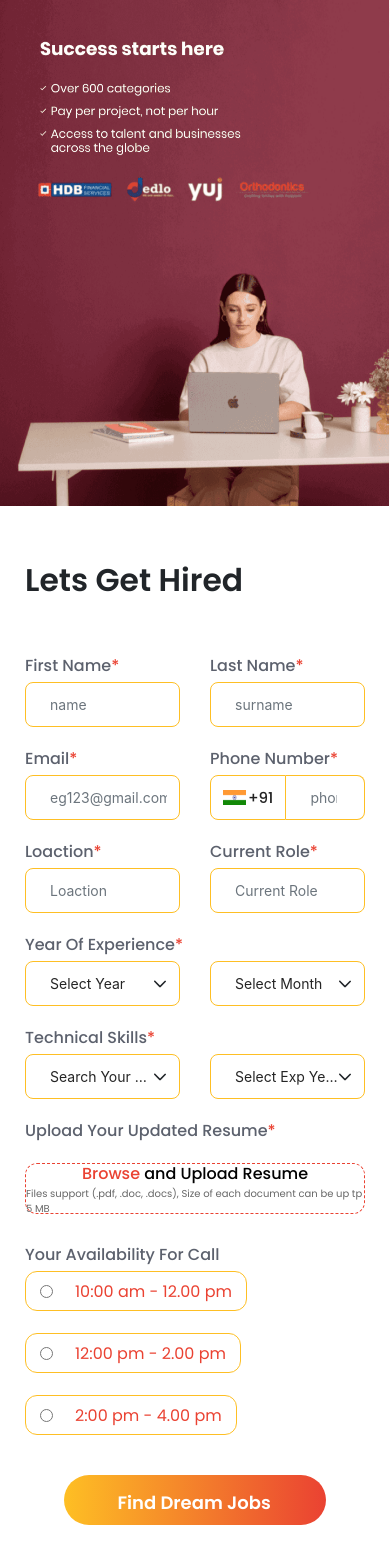
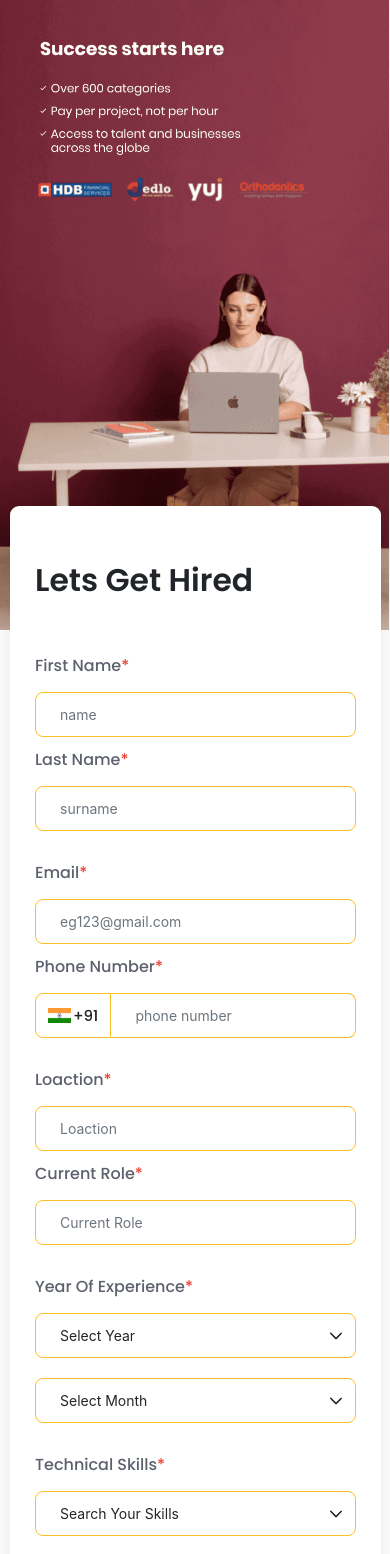
Before and after one commit to AryanShukla108/coder, a React (Create React App) app: page /job in a window 390 px wide. Shown: the top 1554 px of the page. Built offline with nearby package versions, Linux system fonts and the light colour scheme.

Commit message:
responsive hamburger menu added v3

```diff
--- a/src/css/healthcare/hirePage.scss
+++ b/src/css/healthcare/hirePage.scss
@@ -161,6 +161,14 @@ clip-path: polygon(0 0, 101% 0, 100% calc(100% - 70px), 50% 100%, 0 calc(100% -
 
   .HirePage  {
     width: 650px !important;
+    padding: 51px 10px !important;
+
+
+    .HirePage-card{
+      flex-wrap: nowrap;
+      overflow-x: auto;
+      height: 70vh;
+    }
   }
 
 }
--- a/src/css/job/jobHired.scss
+++ b/src/css/job/jobHired.scss
@@ -228,10 +228,38 @@ width: 40%;
 
         .form-job{
             background: white ;
-            width: 100%;
+            width: 95%;
+
             position: absolute;
             z-index: 10;
             top: 60vh;
+            margin: 0px 10px;
+            border-radius: 9px;
+            box-shadow: 0px 25px 50px -12px #0D102D1A;
+
+box-shadow: 0px 12px 24px 0px #0D102D1A;
+
+        }
+
+        .row{
+            flex-direction: column !important;
+        }
+
+        .col-6{
+            max-width: 100% !important;
+        }
+
+        .form-control{
+            margin: 10px 0px !important;
+        }
+
+        .p-dropdown{
+            margin: 10px 0px !important;
+        }
+
+        .resume{
+            height: fit-content !important;
+            padding: 10px;
         }
     }
 }
```
